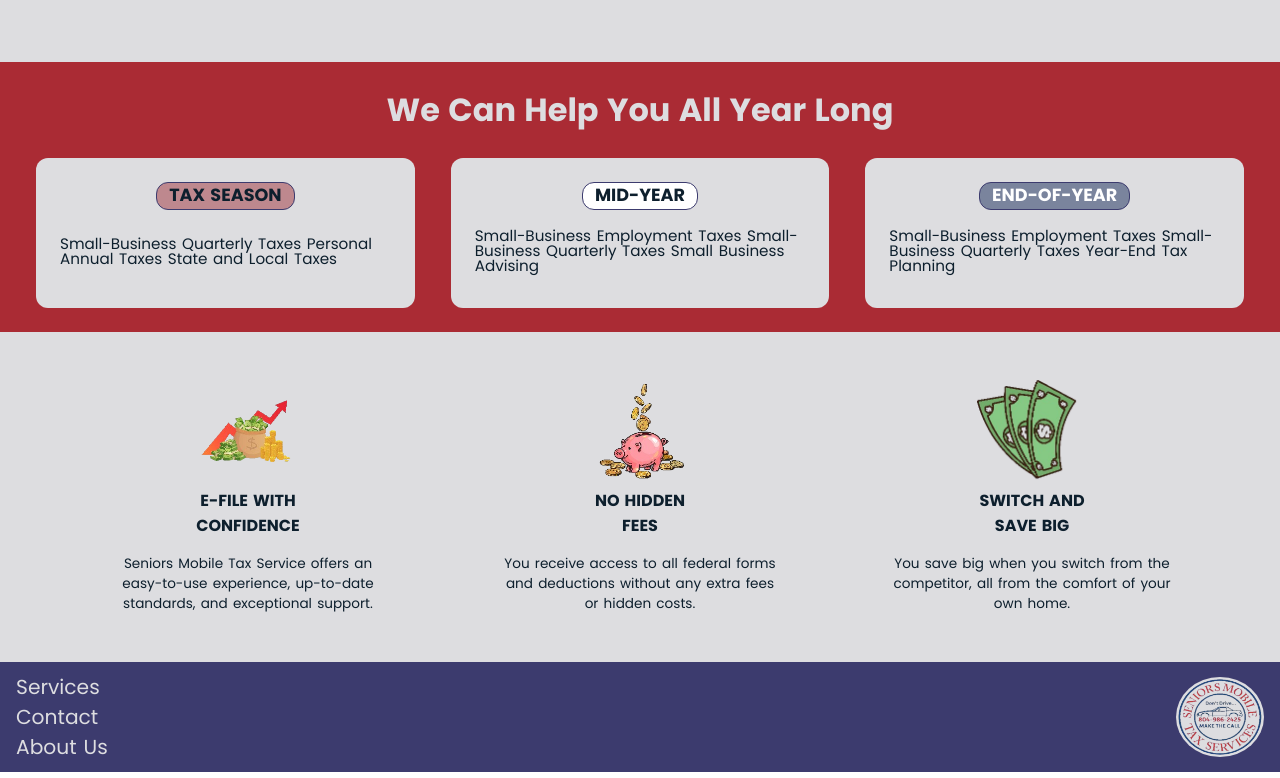
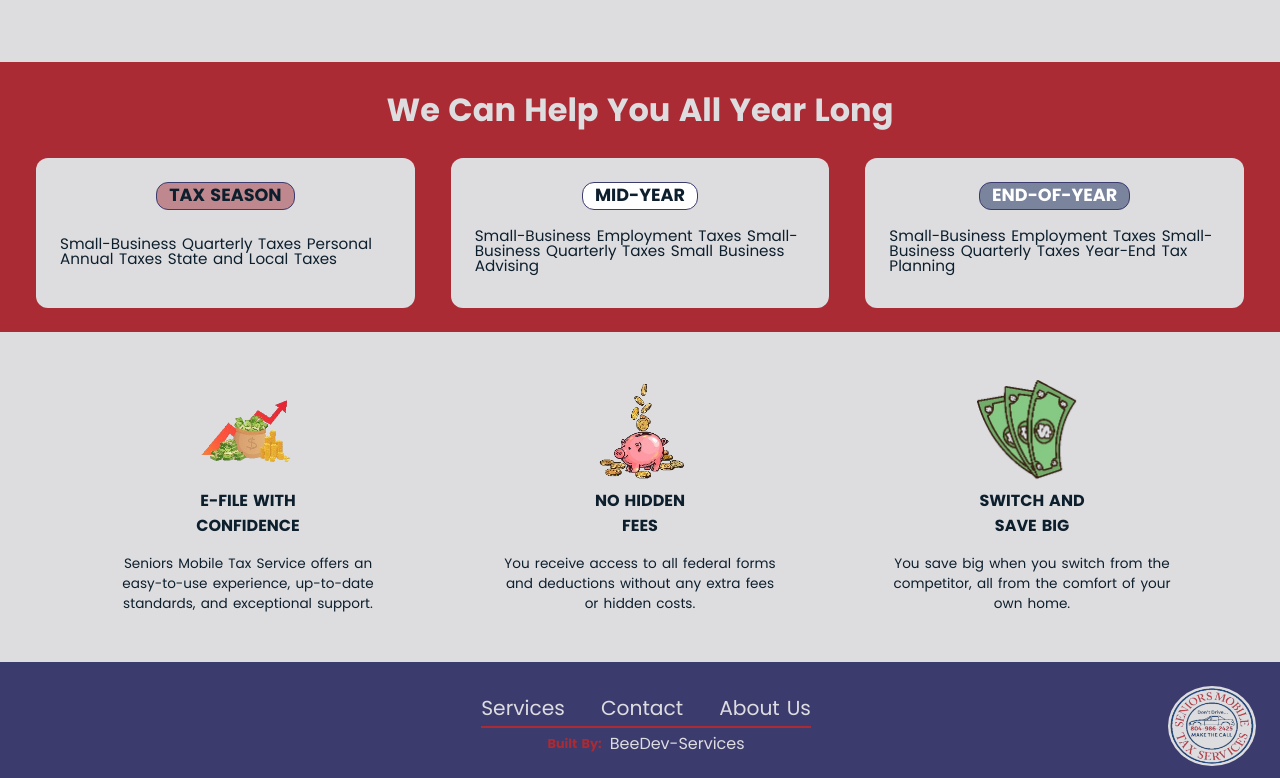
Before and after one commit to BeeDev-ValorCollective/smts, a React (Vite) app: page /home in a window 1280 px wide. Shown: the part 1530-2308 px from the top of the page. Built offline with nearby package versions, Linux system fonts and the light colour scheme.

Commit message:
adjust footer

```diff
--- a/src/App.css
+++ b/src/App.css
@@ -137,7 +137,7 @@ a {
 /*                   */
 nav {
   height: 120px;
-  padding: 0 16px;
+  padding: 0 24px;
   background-color: var(--blue);
   display: flex;
   justify-content: space-between;
@@ -188,12 +188,13 @@ nav {
   }
 }
 
-@media only screen and (max-width: 750px) {
+
+@media only screen and (max-width: 770px) {
   .nav_header h1 {
     display: none !important;
   }
 }
-@media only screen and (min-width: 950px) {
+@media only screen and (min-width: 980px) {
   .nav_header br {
     display: none !important;
   }
@@ -208,20 +209,13 @@ nav {
 /* FOOTER STYLES */
 /*               */
 footer {
-  padding: 0 16px;
-  height: 110px;
-  background-color: var(--blue);
   display: flex;
+  flex-direction: column;
   align-items: center;
   justify-content: space-between;
-
-  a {
-    color: var(--white);
-
-    &:hover {
-      color: red;
-    }
-  }
+  gap: 24px;
+  padding: 24px;
+  background-color: var(--blue);
 
   img {
     height: 80px;
@@ -229,7 +223,89 @@ footer {
     border-radius: 50%;
     padding: 2px;
   }
+
+  .footer_links_container {
+    display: flex;
+    flex-direction: column;
+    gap: 4px;
+    width: 330px;
+    margin: 0 auto;
+
+
+    a {
+      color: var(--white);
+
+      &:hover {
+        color: red;
+      }
+    }
+
+    ul:nth-child(1) {
+      display: flex;
+      align-items: center;
+      justify-content: center;
+      gap: 36px;
+
+      li {
+        line-height: 100%;
+      }
+    }
+
+    ul:nth-child(3) {
+      display: flex;
+      align-items: center;
+      justify-content: center;
+      gap: 16px 8px;
+
+      li {
+        line-height: 100%;
+
+        p {
+          color: var(--red);
+          font-size: 0.8rem;
+          vertical-align: middle;
+          font-weight: bold;
+        }
+
+        a {
+          font-size: 1rem;
+        }
+      }
+    }
+
+    hr {
+      border: none;
+      height: 2px;
+      width: 100%;
+      background-color: var(--red);
+      margin: 0 auto;
+    }
+  }
 }
+
+.footer_hidden_div {
+  visibility: hidden;
+  width: 100px;
+}
+
+@media only screen and (min-width: 500px) {
+  footer {
+    flex-direction: row;
+    gap: 0;
+    padding: 24px  24px  12px;
+
+    .footer_links_container {
+      gap: 8px;
+    }
+
+  }
+}
+
+@media only screen and (max-width: 700px) {
+  .footer_hidden_div {
+    display: none;
+  }
+}
+  /*                   */
+  /* END FOOTER STYLES */
 /*                   */
-/* END FOOTER STYLES */
-/*                   */
--- a/src/components/Footer/Footer.jsx
+++ b/src/components/Footer/Footer.jsx
@@ -14,6 +14,8 @@ export default function Footer({ currentPath }) {
 
     return(
         <footer>
+            <div className="footer_hidden_div">I'm A hidden element</div>
+            <div className="footer_links_container">
                 <ul>
                     {Links
                         // filter out the path of the current view page
@@ -26,6 +28,16 @@ export default function Footer({ currentPath }) {
                             </li>
                         ))}
                 </ul>
+                <hr />
+                <ul>
+                    <li>
+                        <p>Built By:</p>
+                    </li>
+                    <li>
+                        <a href="https://beedev-services.com/" target="_blank" rel="noopener noreferrer">BeeDev-Services</a>
+                    </li>
+                </ul>
+            </div>
             <img src={ FooterIcon } alt="SMTS Icon" />
         </footer>
     );
```
Lines whose indentation alone changed are shown as unchanged.
